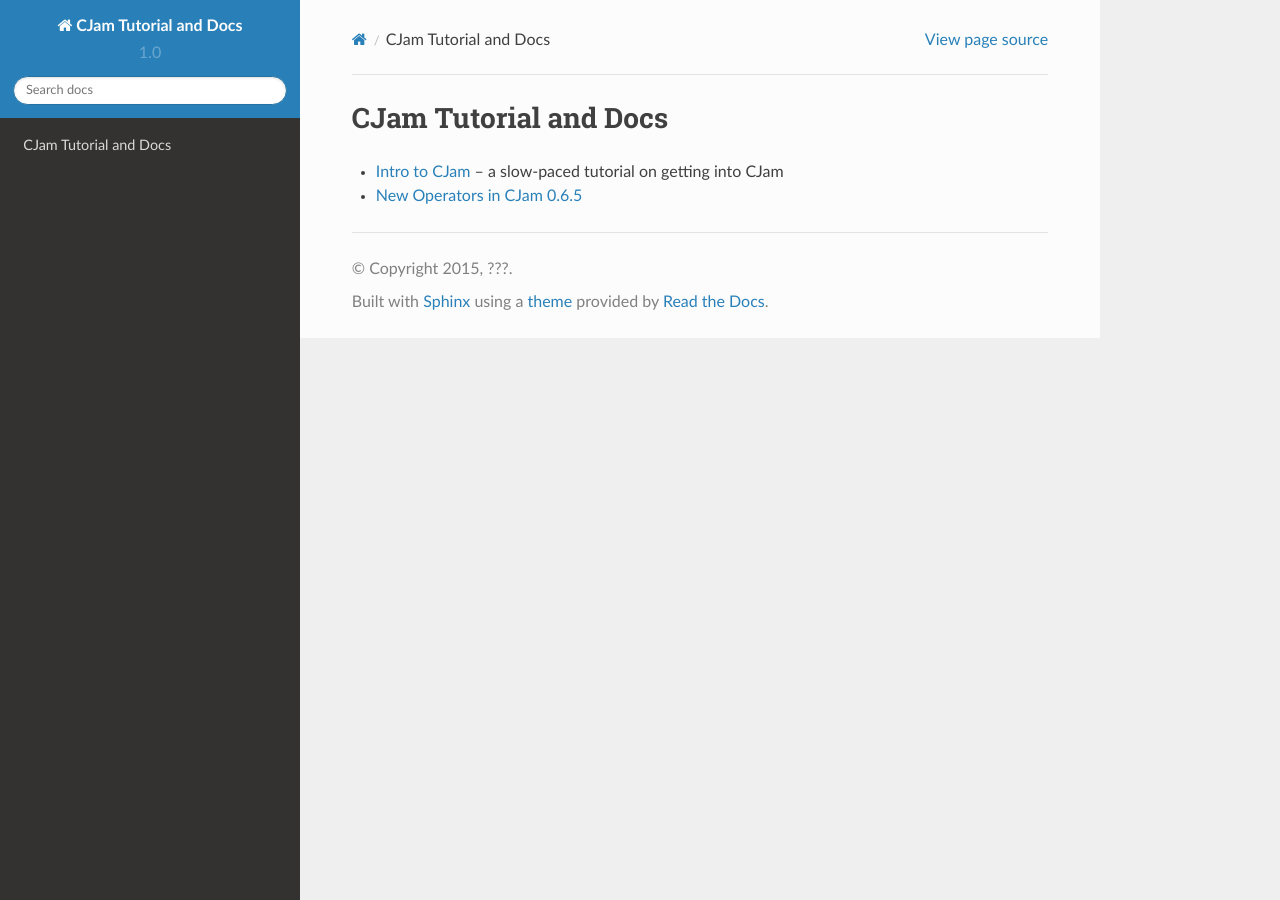
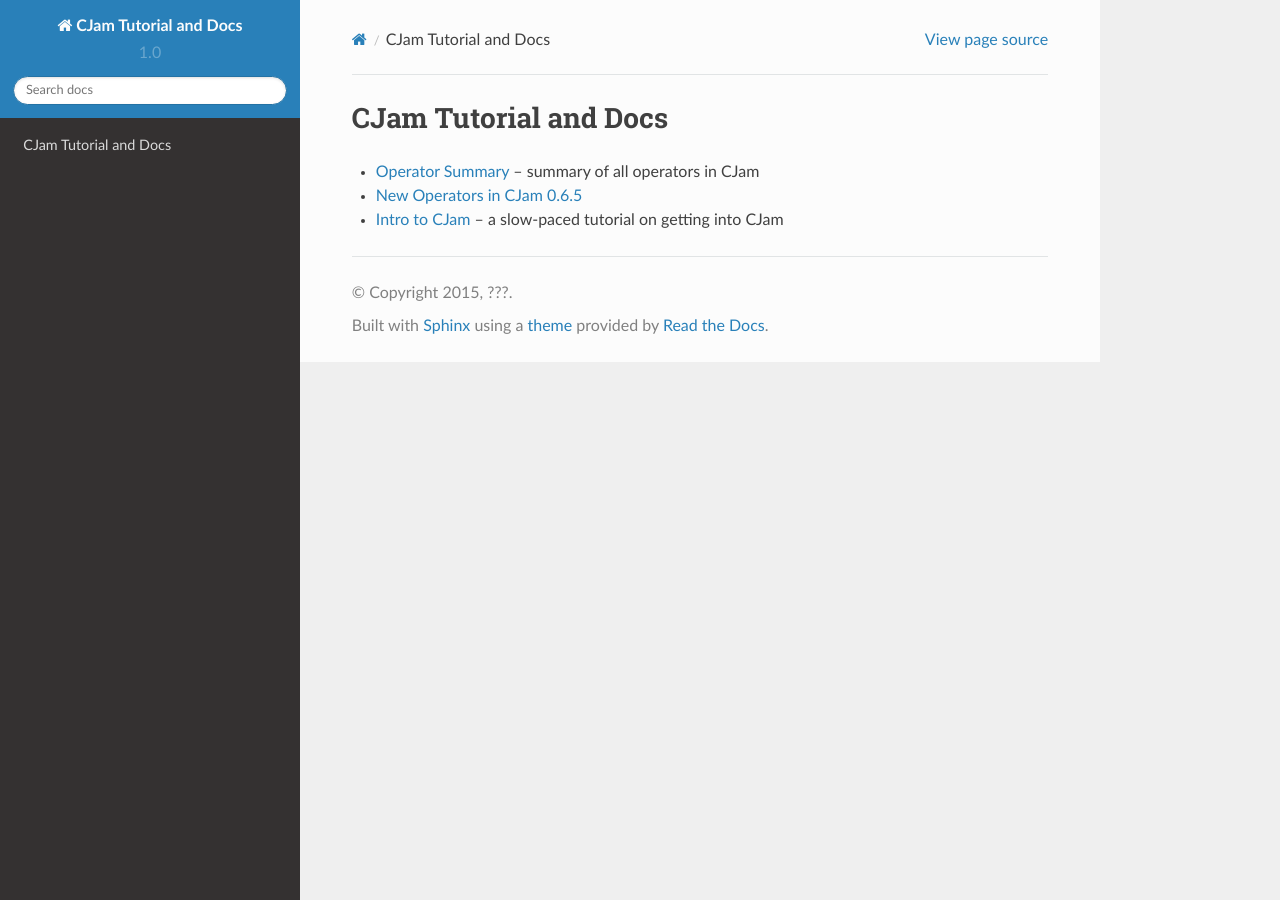
Before and after one commit to Sp3000/CJam, a Sphinx documentation site: the page built from docs/index.rst, in a window 1280 px wide. Built offline with Sphinx 7.4.7 and the Read the Docs theme 2.0.0, drawn with Linux system fonts in a browser that asks for light colours.

Commit message:
Update index

```diff
--- a/docs/index.rst
+++ b/docs/index.rst
@@ -1,5 +1,6 @@
 CJam Tutorial and Docs
 ======================
 
+* :doc:`Operator Summary <operators>` -- summary of all operators in CJam
+* :doc:`New Operators in CJam 0.6.5 <0.6.5>`
 * :doc:`Intro to CJam <intro>` -- a slow-paced tutorial on getting into CJam
-* :doc:`New Operators in CJam 0.6.5 <0.6.5>`
```
Also changed, not shown: 5 other files.
